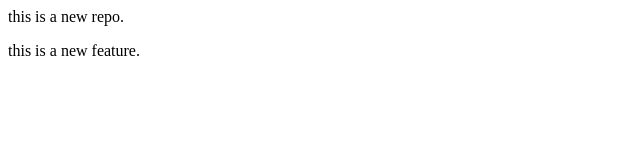
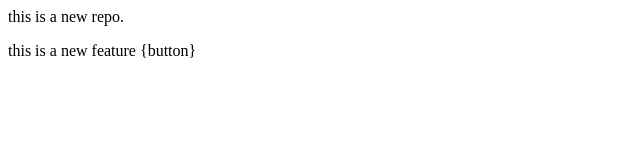
Before and after one commit to mohitgoyal1409/LocalRepo, a plain HTML site: page index.html in a window 1280 px wide. Shown: the full height of the page, 0-640 px from the left. Drawn offline with Linux system fonts and the light colour scheme.

Commit message:
add button

```diff
--- a/index.html
+++ b/index.html
@@ -1,2 +1,2 @@
 <p>this is a new repo.</p>
-<p>this is a new feature.</p>
+<p>this is a new feature {button}</p>
```
